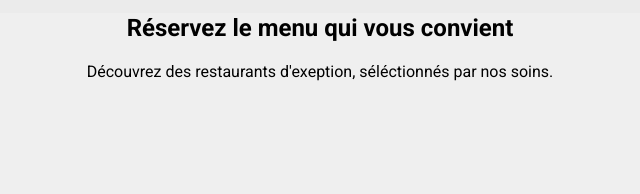
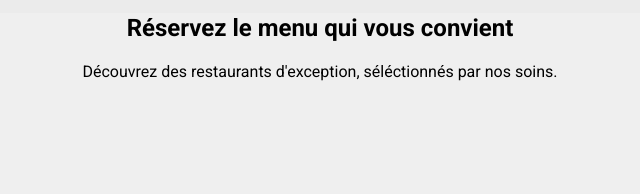
Before and after one commit to ConradGuillaume/Ohmyfood, a website: page index.html in a window 1280 px wide. Shown: the part 200-394 px from the top of the page, 320-960 px from the left. Drawn offline with Linux system fonts and the light colour scheme; a web font is replaced by a local one.

Commit message:
Correction indexHTML

```diff
--- a/index.html
+++ b/index.html
@@ -46,7 +46,9 @@
       </div>
       <div class="menu">
         <h2 class="menu__titre">Réservez le menu qui vous convient</h2>
-        <p>Découvrez des restaurants d'exeption, séléctionnés par nos soins.</p>
+        <p>
+          Découvrez des restaurants d'exception, séléctionnés par nos soins.
+        </p>
         <div>
           <input
             class="menu__explorer"
```
